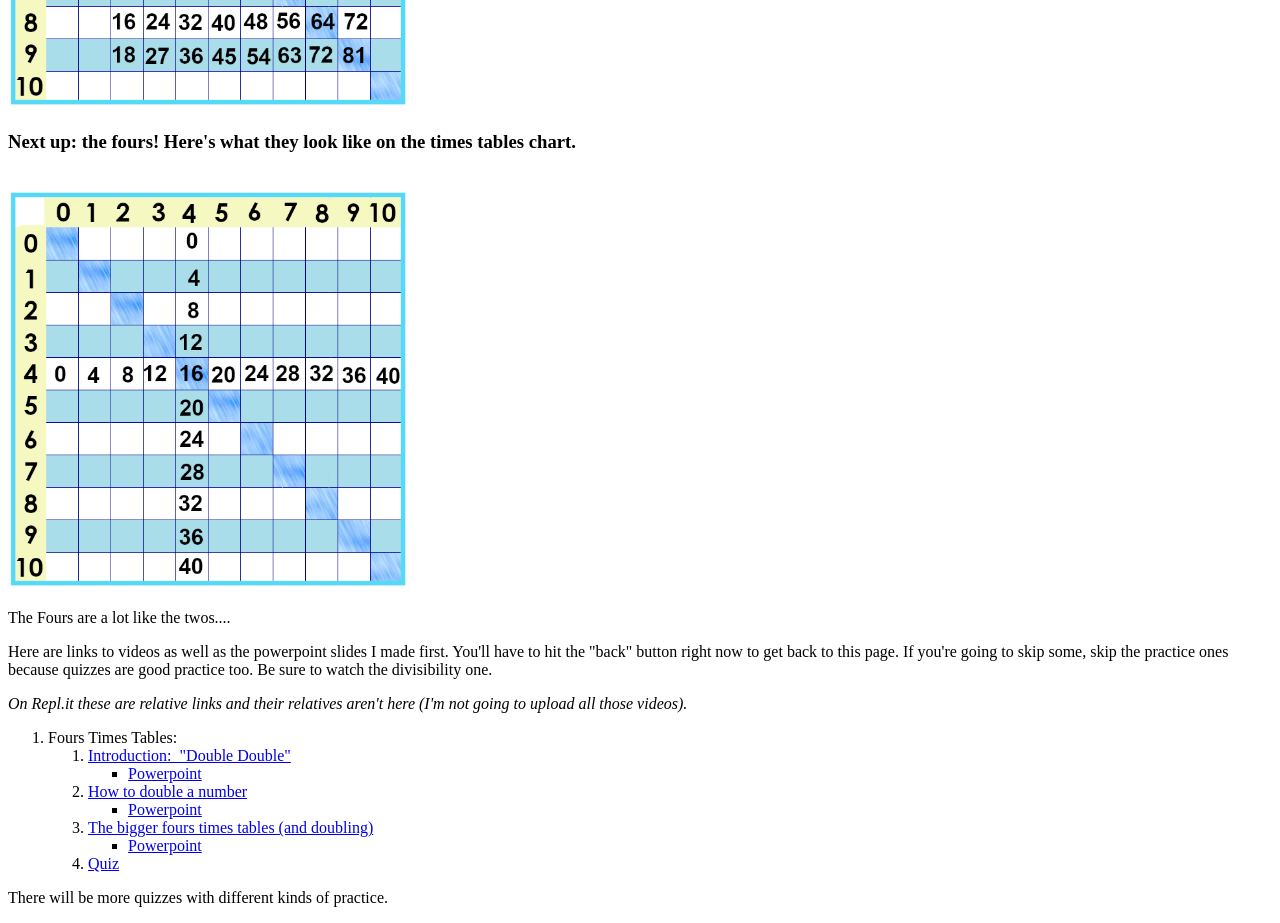
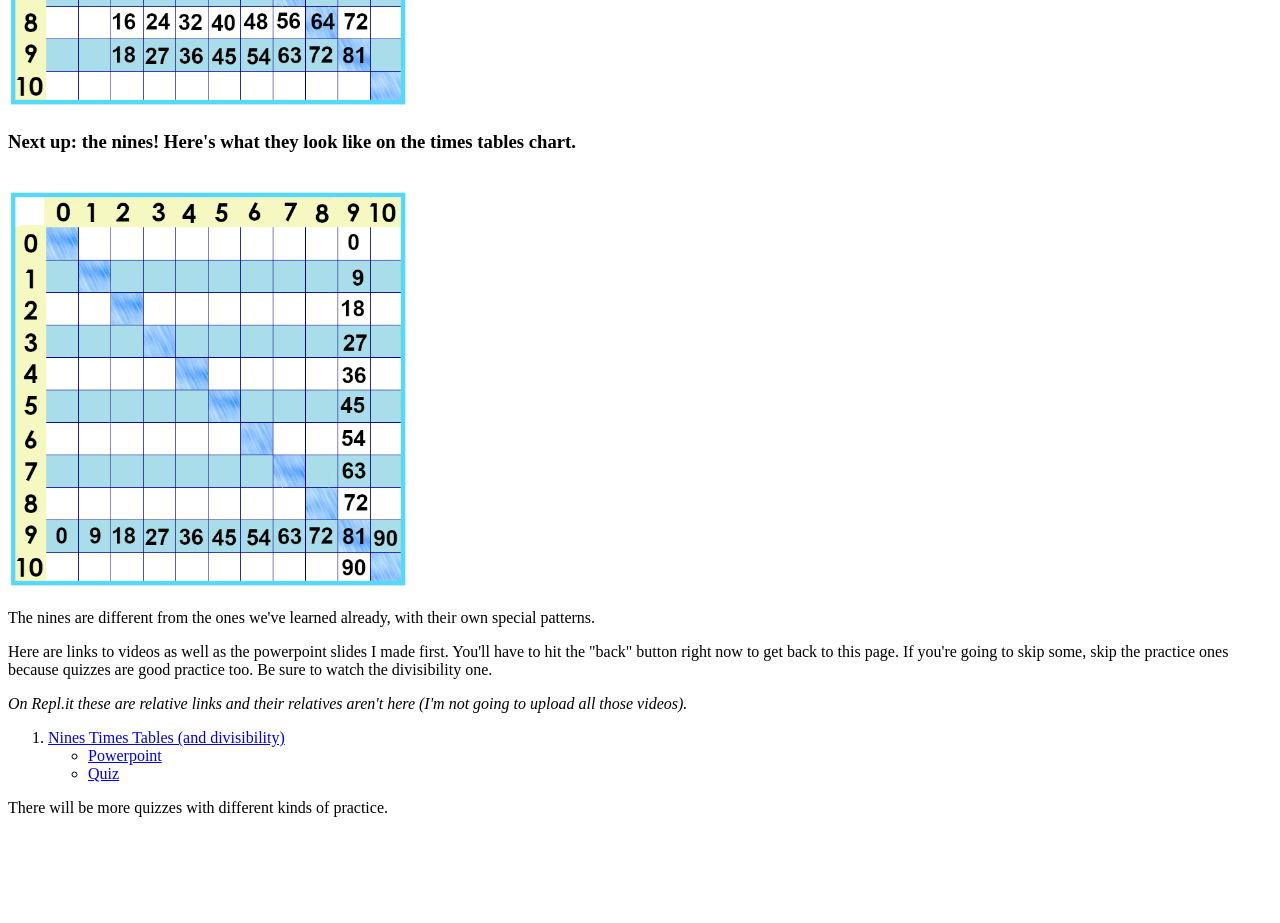
Before and after one commit to geonz/Fives-Front-Page-To-Use-3, a plain HTML site: page index.html in a window 1280 px wide. Shown: the part 440-1363 px from the top of the page. After the commit the page ends 1273 px from the top, so only its background shows below. Drawn offline with Linux system fonts and the light colour scheme.

Commit message:
updated for nines

```diff
--- a/index.html
+++ b/index.html
@@ -3,43 +3,29 @@
   <head>
     <meta charset="utf-8">
     <meta name="viewport" content="width=device-width">
-    <title>Multiplying by Four</title>
+    <title>Multiplying by Nine</title>
     <link href="style.css" rel="stylesheet" type="text/css" />
   </head>
   <body>
 <h1>
-  The Fours Times Tables        </hm><br></h1>
+  The Nines Times Tables        </hm><br></h1>
 <!-- You've got the ones at school, put 'em in here then.-->'
-<p>After the 0's, 1's, and 10's and 2's, and 5's:   here are the ones left to learn:   </p>
+<p>All we've got left are 9,3,6,7 and 8:     </p>
   <img src= images/timesChartNoRules.png class="chart" alt= "times tables chart facts from 0 to 10" >
-<H3>Next up:   the fours! Here's what they look like on the times tables chart. </h3> <br>
-  <img src= images/foursOnTimesChart.png class="chart" alt= "times tables chart showing only fours" >
+<H3>Next up:   the nines! Here's what they look like on the times tables chart. </h3> <br>
+  <img src= images/ninesOnTimesChart.png class="chart" alt= "times tables chart showing only nines" >
 
- <p> The Fours are a lot like the twos....    </p>
+ <p> The nines are different from the ones we've learned already, with their own special patterns.   </p>
  <p>      Here are links to videos as well as the powerpoint slides I made first. You'll have to hit the "back" button right now to get back to this page.  If you're going to skip some, skip the practice ones because quizzes are good practice too. Be sure to watch the divisibility one.       </p>
  <p><i> On Repl.it these are relative links and their relatives aren't here (I'm not going to upload all those videos).</i> </p>
  <!-- Fix these -- they're the relative links.   Or not -- go ahead and figure out this link.  After you shop.-->
 <ol>
-		<li>Fours Times Tables:
-										<ol>
-											<li><a href="TimesTablesMovies/IntroFours.mp4">Introduction:&nbsp; &quot;Double Double&quot;</a>
-											<ul>
-												<li><a href="TimesTablesPPTS/FoursDoublingTrimmed.pptx">Powerpoint</a></li>
-											</ul>
-											</li>
-											<li><a href="TimesTablesMovies/HowDouble.mp4">How to double a number</a>
-											<ul>
-												<li><a href="TimesTablesPPTS/FoursPart2of3.pptx">Powerpoint</a></li>
-											</ul>
-											</li>
-											<li><a href="TimesTablesMovies/BigFoursTables.mp4">The bigger fours times tables (and doubling)</a>
-											<ul>
-												<li><a href="TimesTablesPPTS/FoursSecondHalf.pptx">Powerpoint</a></li>
-											</ul>
-											</li>
-											<li><a class="quizLink" href="quiz4.html" target="_blank">Quiz</a></li>
-										</ol>
-                    </li>
+		<li><a href="TimesTablesMovies/Nines.mp4">Nines Times Tables (and divisibility)</a>
+										<ul>
+											<li><a href="TimesTablesPPTS/Nines.pptx">Powerpoint</a></li>
+											<li><a class="quizLink" href="quiz9.html" target="_blank">Quiz</a></li>
+										</ul>
+										</li>
                     </ol>
  <!-- <video width="400" controls>
   <source src="https://www.resourceroom.net/20OER/TimesTablesMovies/Ones.mp4" type="video/mp4">
```
Also changed, not shown: images/ninesOnTimesChart.png (added).
